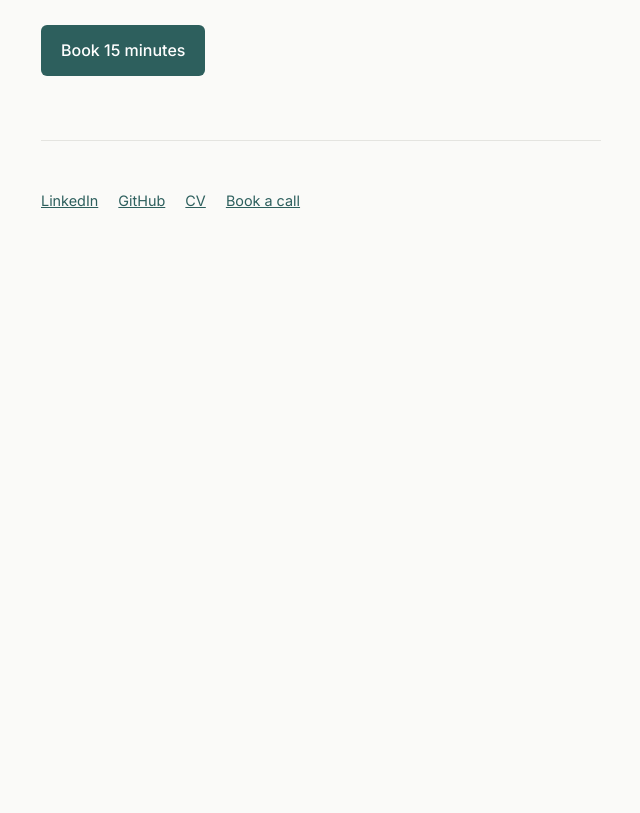
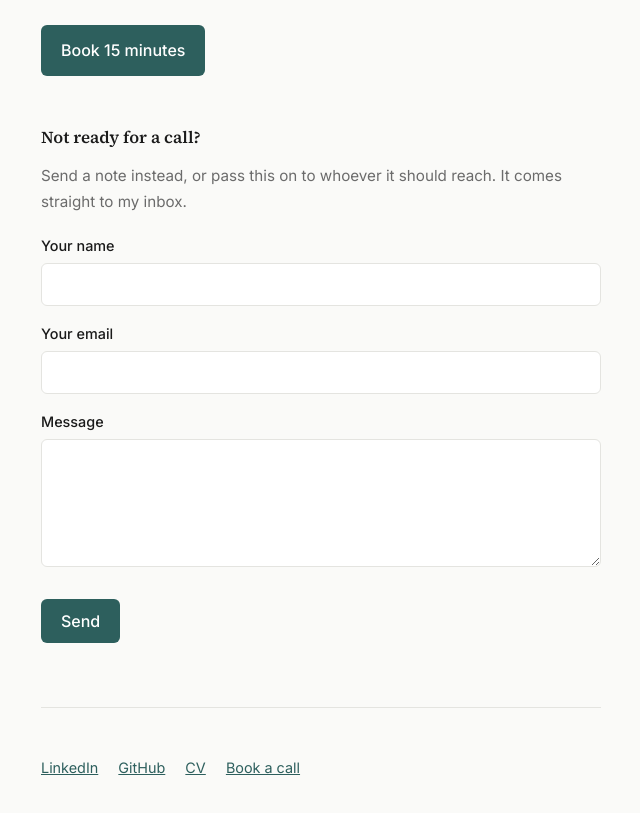
Before and after one commit to arpitelias/arpitelias.github.io, a plain HTML site: page index.html in a window 1280 px wide. Shown: the part 2061-2874 px from the top of the page, without its empty margins (319-959 px from the left). Before the commit the page ends 2370 px from the top, so only its background shows below. Drawn offline with Linux system fonts and the light colour scheme.

Commit message:
Add contact form and update styles in index.html

```diff
--- a/index.html
+++ b/index.html
@@ -16,15 +16,22 @@ body { margin:0; background:var(--bg); color:var(--text); font-family:Inter,syst
 main { max-width:38rem; margin:0 auto; padding:5rem 1.5rem 6rem; }
 h1 { font-family:"Source Serif 4",Georgia,serif; font-weight:600; font-size:2rem; line-height:1.25; margin:0 0 1.25rem; }
 h2 { font-family:"Source Serif 4",Georgia,serif; font-weight:600; font-size:1.25rem; margin:3rem 0 1rem; }
+h3 { font-family:"Source Serif 4",Georgia,serif; font-weight:600; font-size:1.05rem; margin:2rem 0 0.75rem; }
 p { margin:0 0 1.25rem; }
 a { color:var(--accent); }
 .lead { font-size:1.05rem; }
 .muted { color:var(--muted); font-size:0.95rem; }
-.cta { display:inline-block; background:var(--accent); color:#fff; text-decoration:none; padding:0.75rem 1.25rem; border-radius:6px; font-weight:500; margin:0.5rem 0 1rem; }
+.cta { display:inline-block; background:var(--accent); color:#fff; text-decoration:none; padding:0.75rem 1.25rem; border-radius:6px; font-weight:500; margin:0.5rem 0 1rem; border:0; font-family:inherit; font-size:1rem; cursor:pointer; }
 .cta:hover { opacity:0.9; }
 ul { padding-left:1.1rem; margin:0 0 1.25rem; }
 li { margin-bottom:0.5rem; }
 hr { border:0; border-top:1px solid var(--line); margin:3rem 0; }
+form { margin:0 0 1rem; }
+label { display:block; font-size:0.9rem; font-weight:500; margin:0 0 0.35rem; }
+input, textarea { width:100%; font-family:inherit; font-size:1rem; color:var(--text); background:#fff; border:1px solid var(--line); border-radius:6px; padding:0.65rem 0.75rem; margin:0 0 1rem; }
+input:focus, textarea:focus { outline:2px solid var(--accent); outline-offset:1px; border-color:var(--accent); }
+textarea { min-height:8rem; resize:vertical; }
+.hp { position:absolute; left:-5000px; }
 footer { font-size:0.9rem; color:var(--muted); }
 footer a { margin-right:1rem; display:inline-block; }
 </style>
@@ -84,6 +91,22 @@ footer a { margin-right:1rem; display:inline-block; }
 
 <p><a class="cta" href="https://cal.com/arpitjoshuaelias/15min">Book 15 minutes</a></p>
 
+<h3>Not ready for a call?</h3>
+
+<p class="muted">Send a note instead, or pass this on to whoever it should reach. It comes straight to my inbox.</p>
+
+<form action="https://formspree.io/f/xvkgknkj" method="POST">
+<label for="name">Your name</label>
+<input id="name" type="text" name="name" autocomplete="name" required>
+<label for="email">Your email</label>
+<input id="email" type="email" name="email" autocomplete="email" required>
+<label for="message">Message</label>
+<textarea id="message" name="message" required></textarea>
+<input type="hidden" name="_subject" value="Portfolio contact form">
+<input class="hp" type="text" name="_gotcha" tabindex="-1" autocomplete="off" aria-hidden="true">
+<button class="cta" type="submit">Send</button>
+</form>
+
 <hr>
 
 <footer>
```
